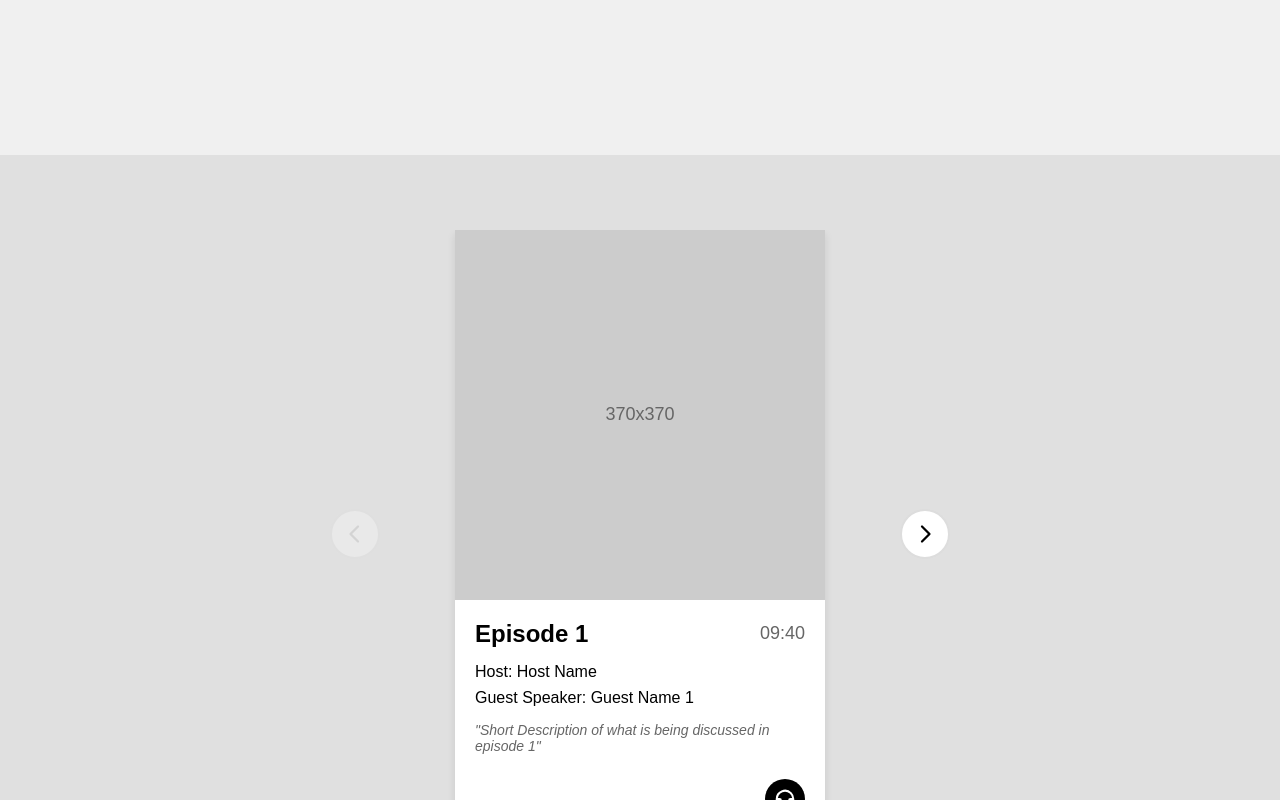
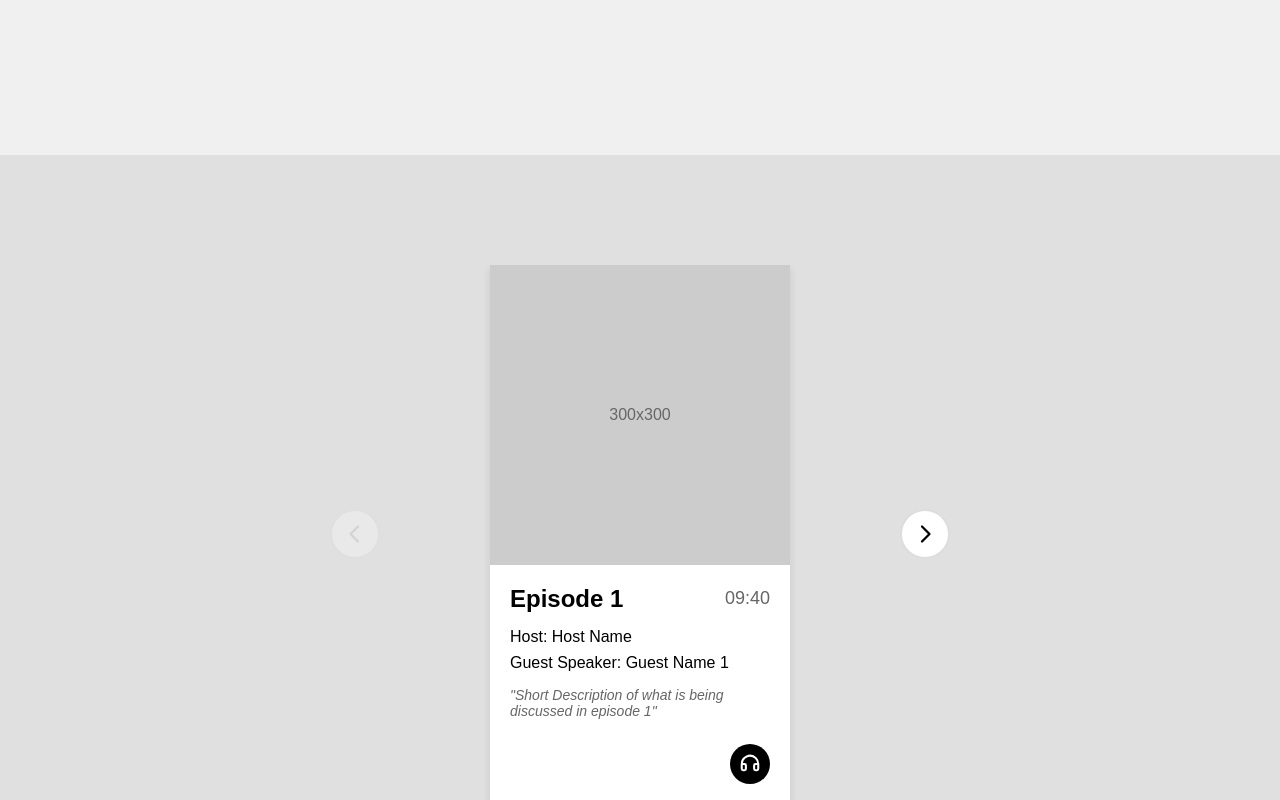
Before and after one commit to Kabidoye-17/Guns-N-Roisins, a React (Create React App) app in the folder beyond-the-code-app/: page / in a window 1280 px wide. Shown: the part 645-1445 px from the top of the page. Built offline with nearby package versions, Linux system fonts and the light colour scheme; the HTML template or start-up script is replaced by a standard one.

Commit message:
scaling down the side, it looks a little large in prod

```diff
--- a/beyond-the-code-app/src/EpisodeCard.js
+++ b/beyond-the-code-app/src/EpisodeCard.js
@@ -2,7 +2,7 @@ import styled from 'styled-components';
 import { Headphones } from '@phosphor-icons/react';
 
 const Card = styled.div`
-  width: 370px;
+  width: 300px;
   background-color: white;
   box-shadow: 0 4px 8px rgba(0, 0, 0, 0.1);
   overflow: hidden;
@@ -10,18 +10,18 @@ const Card = styled.div`
 
 const ImagePlaceholder = styled.div`
   width: 100%;
-  height: 370px;
+  height: 300px;
   background-color: #ccc;
   display: flex;
   justify-content: center;
   align-items: center;
   color: #666;
-  font-size: 18px;
+  font-size: 16px;
 `;
 
 const Image = styled.img`
   width: 100%;
-  height: 370px;
+  height: 300px;
   object-fit: cover;
 `;
 
@@ -89,7 +89,7 @@ function EpisodeCard({ image, title, duration, host, guest, description }) {
       {image ? (
         <Image src={image} alt={title} />
       ) : (
-        <ImagePlaceholder>370x370</ImagePlaceholder>
+        <ImagePlaceholder>300x300</ImagePlaceholder>
       )}
       <Content>
         <TitleRow>
```
